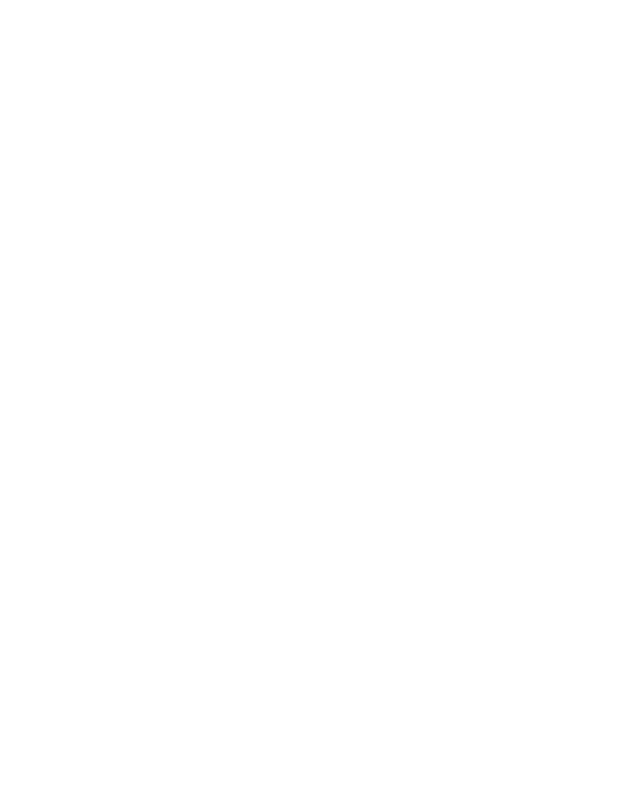
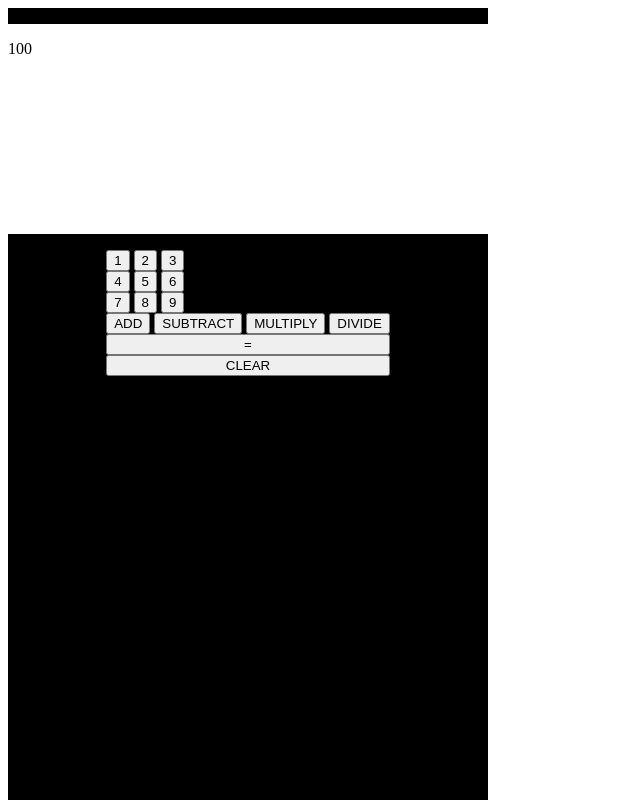
Before and after one commit to vent-dev/calculator, a plain HTML site: page index.html in a window 1280 px wide. Shown: the top 800 px of the page, without its empty margins (0-640 px from the left). Drawn offline with Linux system fonts and the light colour scheme.

Commit message:
Added buttons to html and attached css

```diff
--- a/index.html
+++ b/index.html
@@ -5,9 +5,37 @@
     <meta http-equiv="X-UA-Compatible" content="IE=edge">
     <meta name="viewport" content="width=device-width, initial-scale=1.0">
     <script src="script.js" defer></script>
+    <link rel="stylesheet" href="style.css">
     <title>Calculator</title>
 </head>
 <body>
-
+    <div class="calculator-container">
+        <div class="output"><p></p></div>
+        <div class="numbers-section">
+            <div class="first-section">
+                <button class="one">1</button>
+                <button class="two">2</button>
+                <button class="three">3</button>
+            </div>
+            <div class="second-section">
+                <button class="four">4</button>
+                <button class="five">5</button>
+                <button class="six">6</button>
+            </div>
+            <div class="third-section">
+                <button class="seven">7</button>
+                <button class="eight">8</button>
+                <button class="nine">9</button>
+            </div>
+            <div class="fourth-section">
+                <button class="add">ADD</button>
+                <button class="subtract">SUBTRACT</button>
+                <button class="multiply">MULTIPLY</button>
+                <button class="divide">DIVIDE</button>
+            </div>
+            <button class="equals">=</button>
+            <button class="clear">CLEAR</button>
+        </div>
+    </div>
 </body>
 </html>
--- a/script.js
+++ b/script.js
@@ -1,21 +1,23 @@
-function add(a, b){
-    return a + b;
+let output = document.querySelector(".output p");
+
+function add(...numbers){
+    return numbers.reduce((accumulator, currentValue) => accumulator + currentValue);
 }
 
-function subtract(a, b){
-    return a - b;
+function subtract(...numbers){
+    return numbers.reduce((accumulator, currentValue) => accumulator - currentValue);
 }
 
-function multiply(a, b){
-    return a * b;
+function multiply(...numbers){
+    return numbers.reduce((accumulator, currentValue) => accumulator * currentValue);
 }
 
-function divide(a, b){
-    return a / b;
+function divide(...numbers){
+    return numbers.reduce((accumulator, currentValue) => accumulator / currentValue);
 }
 
-function operate(operator, a, b){
-    console.log(operator(a, b));
+function operate(operator, ...numbers){
+    return (operator(...numbers));
 }
 
-operate(add, 1, 2);
+output.textContent = operate(multiply, 1, 2, 5, 10);
--- /dev/null
+++ b/style.css
@@ -0,0 +1,24 @@
+.calculator-container {
+    display: flex;
+    flex-direction: column;
+    background-color: black;
+    width: 30rem;
+    padding-bottom: 50rem;
+    align-items: center;
+}
+
+.output {
+    display: flex;
+    background-color: white;
+    width: 100%;
+    margin: 1rem;
+    padding-bottom: 10rem;
+    z-index: 1;
+    color: black;
+}
+
+.numbers-section {
+    display: flex;
+    flex-direction: column;
+    z-index: 1;
+}
```
